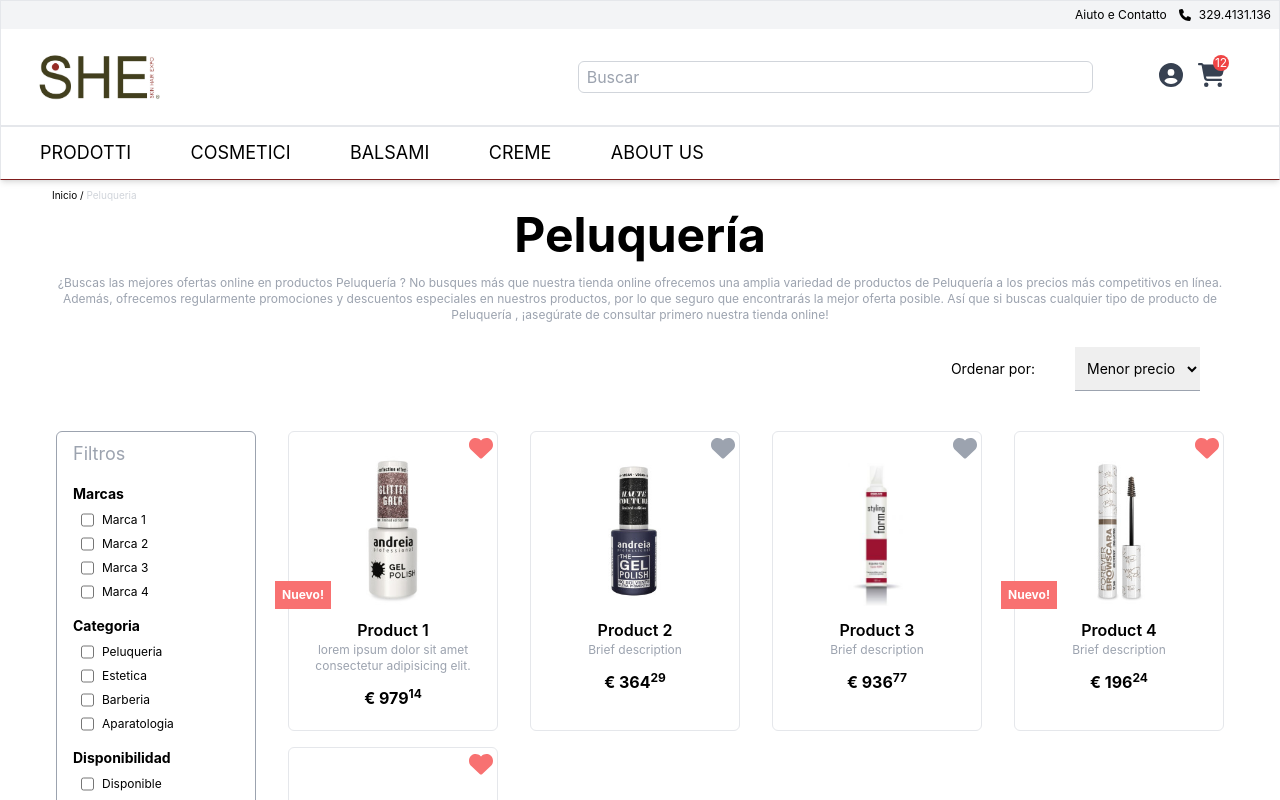
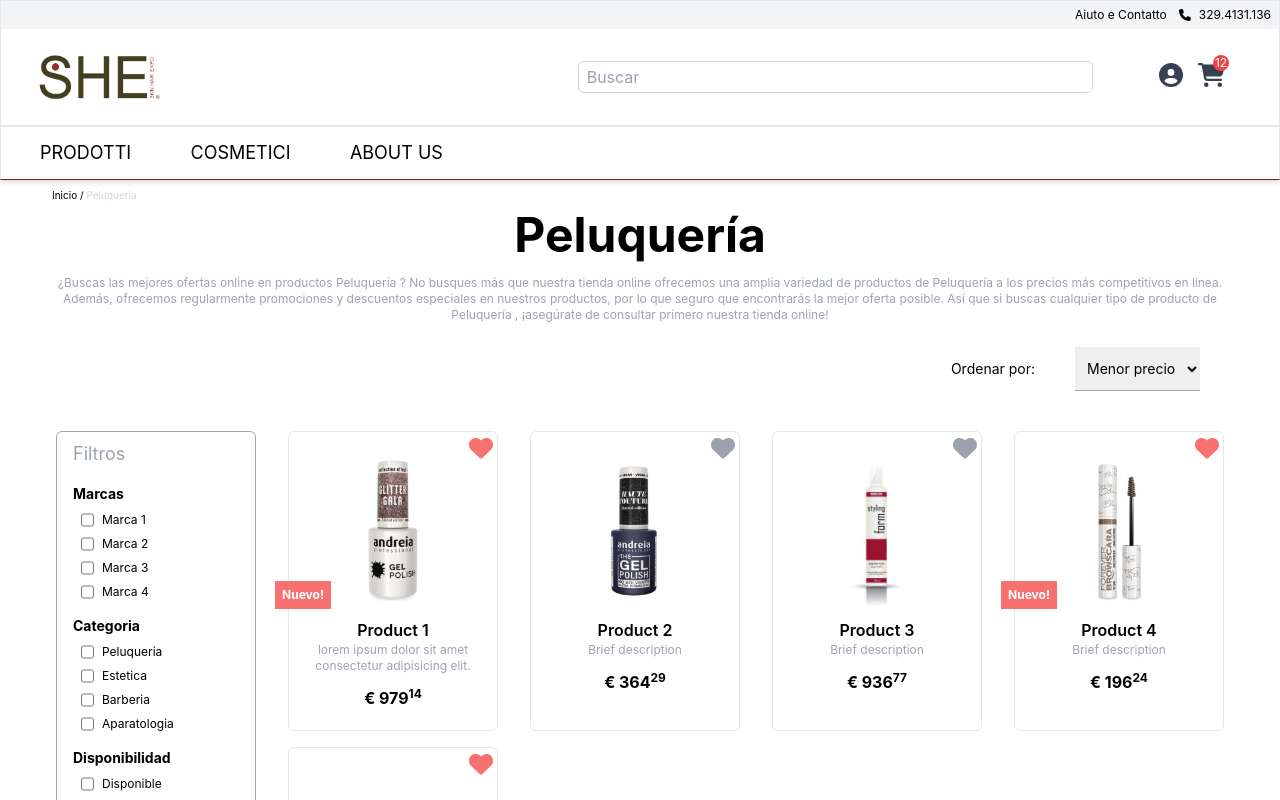
Before and after one commit to fabiotano/SHE.it, a Next.js app: page /products in a window 1280 px wide. Shown: the top 800 px of the page. Built offline with nearby package versions, Linux system fonts and the light colour scheme.

Commit message:
fix to ProductFilter view2

```diff
--- a/components/layout/Header.jsx
+++ b/components/layout/Header.jsx
@@ -11,6 +11,7 @@ import {
 } from "@fortawesome/free-solid-svg-icons";
 import { useState } from "react";
 import Link from "next/link";
+import { mainMenu } from "@/constants";
 
 export default function Header2() {
   const [showMenu, setShowMenu] = useState(false);
@@ -98,18 +99,20 @@ export default function Header2() {
                 </form>
                 <FontAwesomeIcon icon={faMagnifyingGlass} className="h-4" />
               </li>
-              {["PRODOTTI", "COSMETICI", "BALSAMI", "CREME", "ABOUT US"].map(
-                (item, idx) => (
-                  <li
+              {/* <Link href="products" */}
+              {mainMenu.map(
+                (menuItem, idx) => (
+                  <Link
+                    href={`/${menuItem.href}`}
                     key={idx}
-                    className={`hidden text-lef ${
-                      idx > 0 ? "pl-[5%]" : ""
-                    }  sm:flex sm:text-lg lg:text-lg`}
+                    className={`hidden text-lef ${idx > 0 ? "pl-[5%]" : ""
+                      }  sm:flex sm:text-lg lg:text-lg`}
                   >
-                    {item}
-                  </li>
+                    {menuItem.title}
+                  </Link>
                 )
               )}
+              {/* </Link> */}
             </ul>
           </nav>
         </div>
--- a/constants.js
+++ b/constants.js
@@ -183,6 +183,11 @@ export const products = [
   },
 ];
 
+export const mainMenu = [{
+  title: 'PRODOTTI',href: 'products',
+},{  title: 'COSMETICI',href: 'products'},
+{title: 'ABOUT US',href: 'products'}]
+
 export const filters = [
   {
     title: 'Marcas',
```
